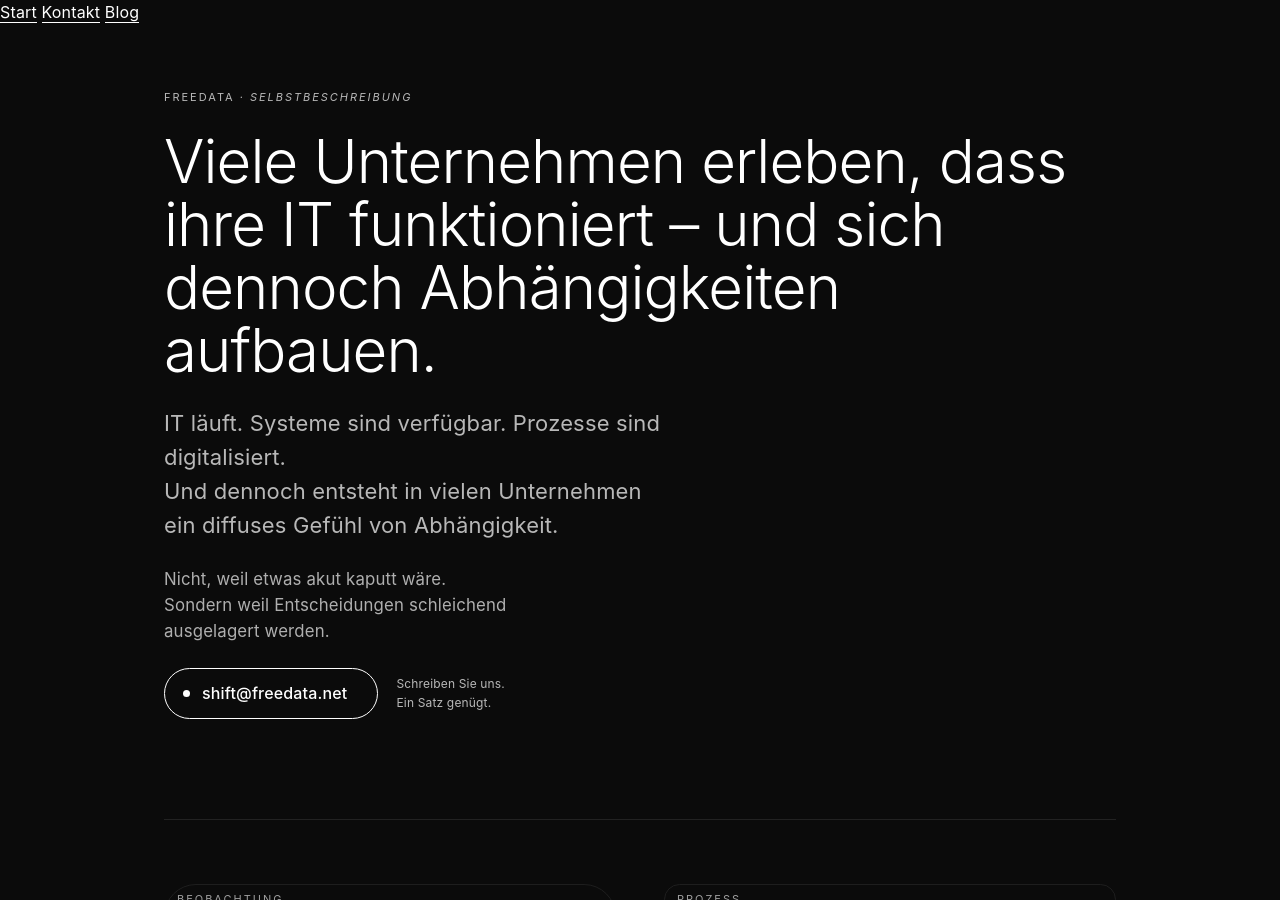
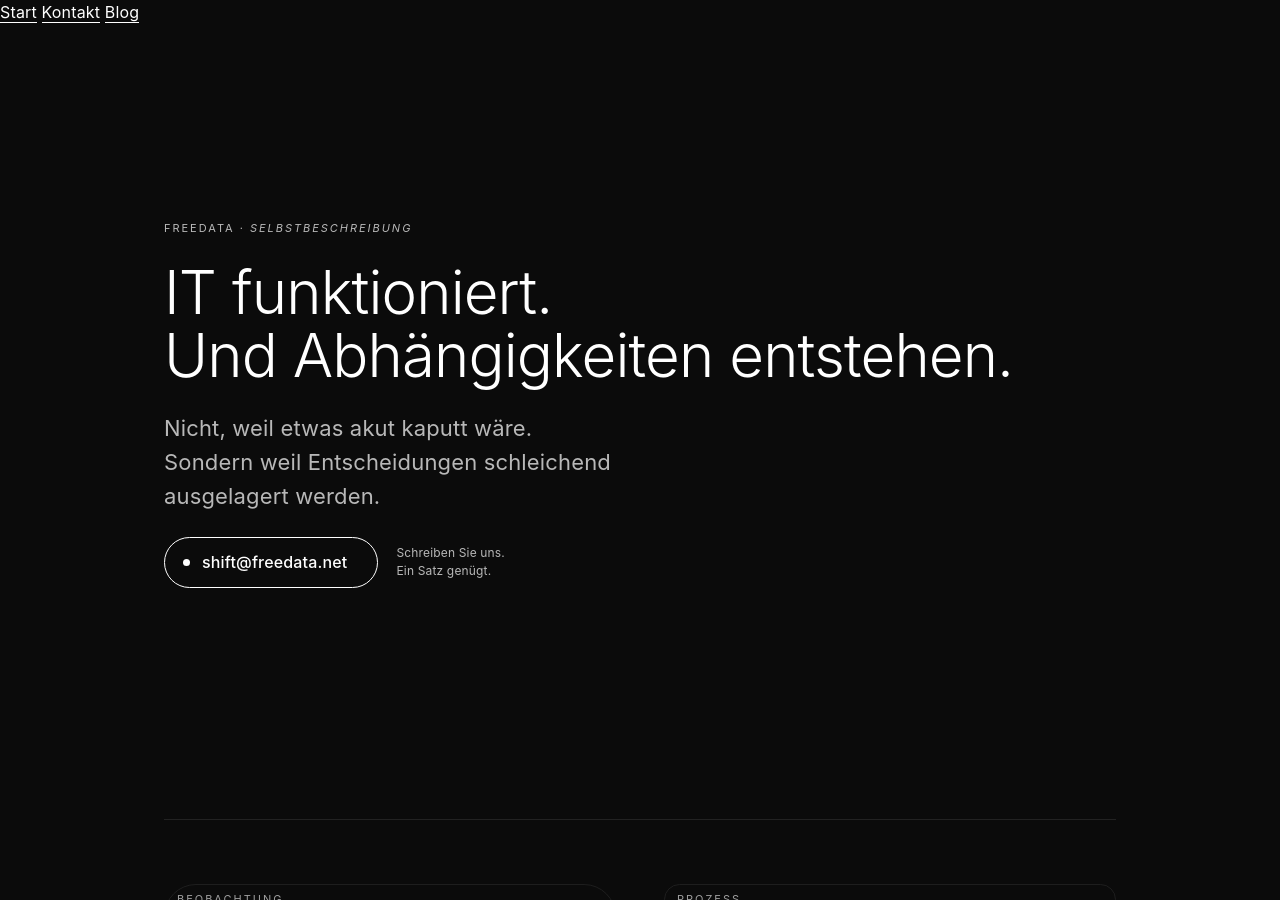
Before and after one commit to freedata-coop/freedata-coop.github.io, a Jekyll site: the page built from index.md, in a window 1280 px wide and 900 px high. Built offline with Jekyll 4.4.1, drawn with Linux system fonts in a browser that asks for light colours.

Commit message:
(feat): add new page + new css

```diff
--- a/index.md
+++ b/index.md
@@ -6,16 +6,9 @@ title: FreeData – Kontrolle statt Abhängigkeit.
 <section class="hero" aria-label="Einstieg">
   <div class="kicker">FreeData · <em>Selbstbeschreibung</em></div>
 
-  <h1>Viele Unternehmen erleben, dass ihre IT funktioniert –
-  und sich dennoch Abhängigkeiten aufbauen.
-  </h1>
+  <h1>IT funktioniert.<br>Und Abhängigkeiten entstehen.</h1>
 
   <p class="lead">
-    IT läuft. Systeme sind verfügbar. Prozesse sind digitalisiert.<br>
-    Und dennoch entsteht in vielen Unternehmen ein diffuses Gefühl von Abhängigkeit.
-  </p>
-
-  <p class="lead" style="font-size: 1.05em; opacity: 0.95;">
     Nicht, weil etwas akut kaputt wäre.<br>
     Sondern weil Entscheidungen schleichend ausgelagert werden.
   </p>
```
